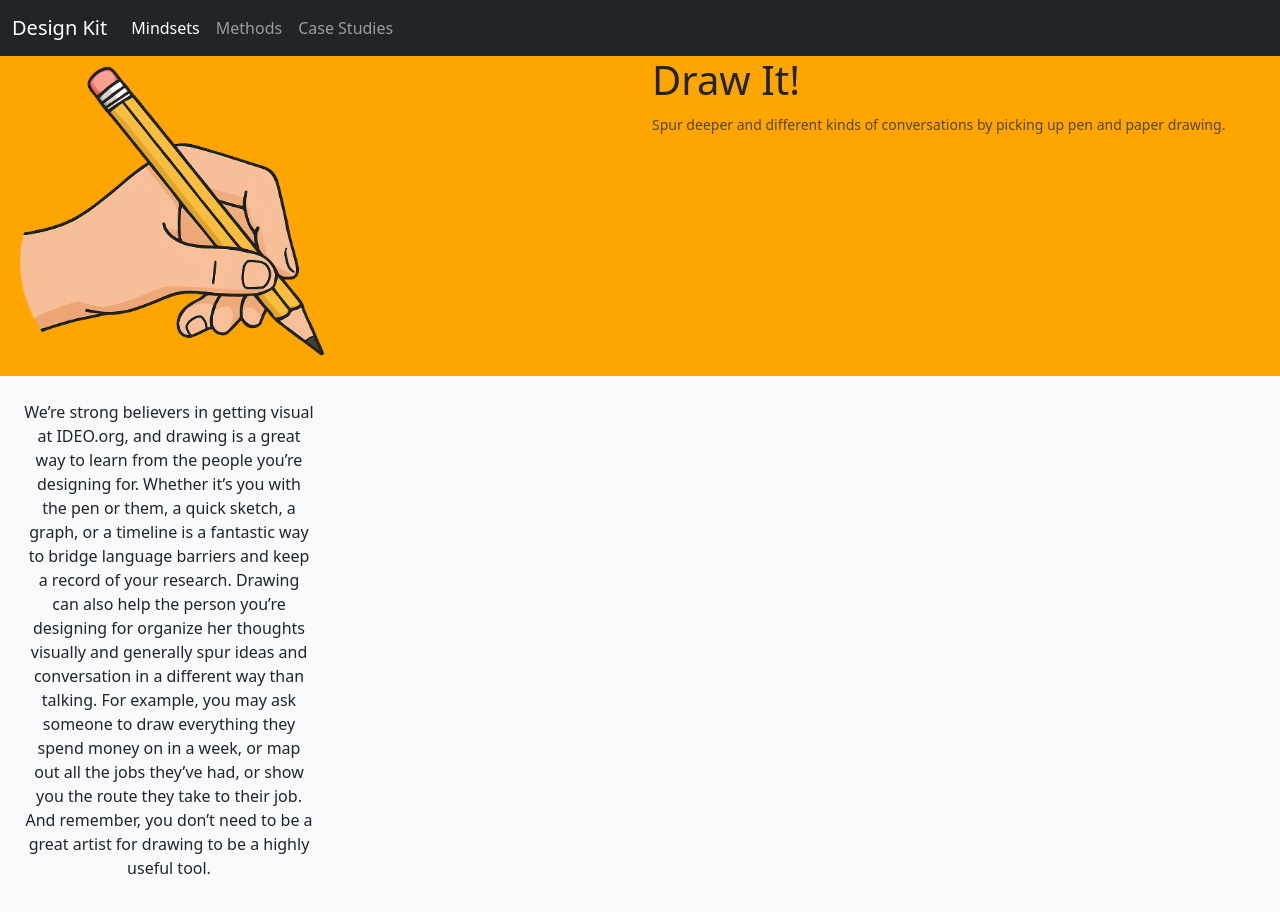
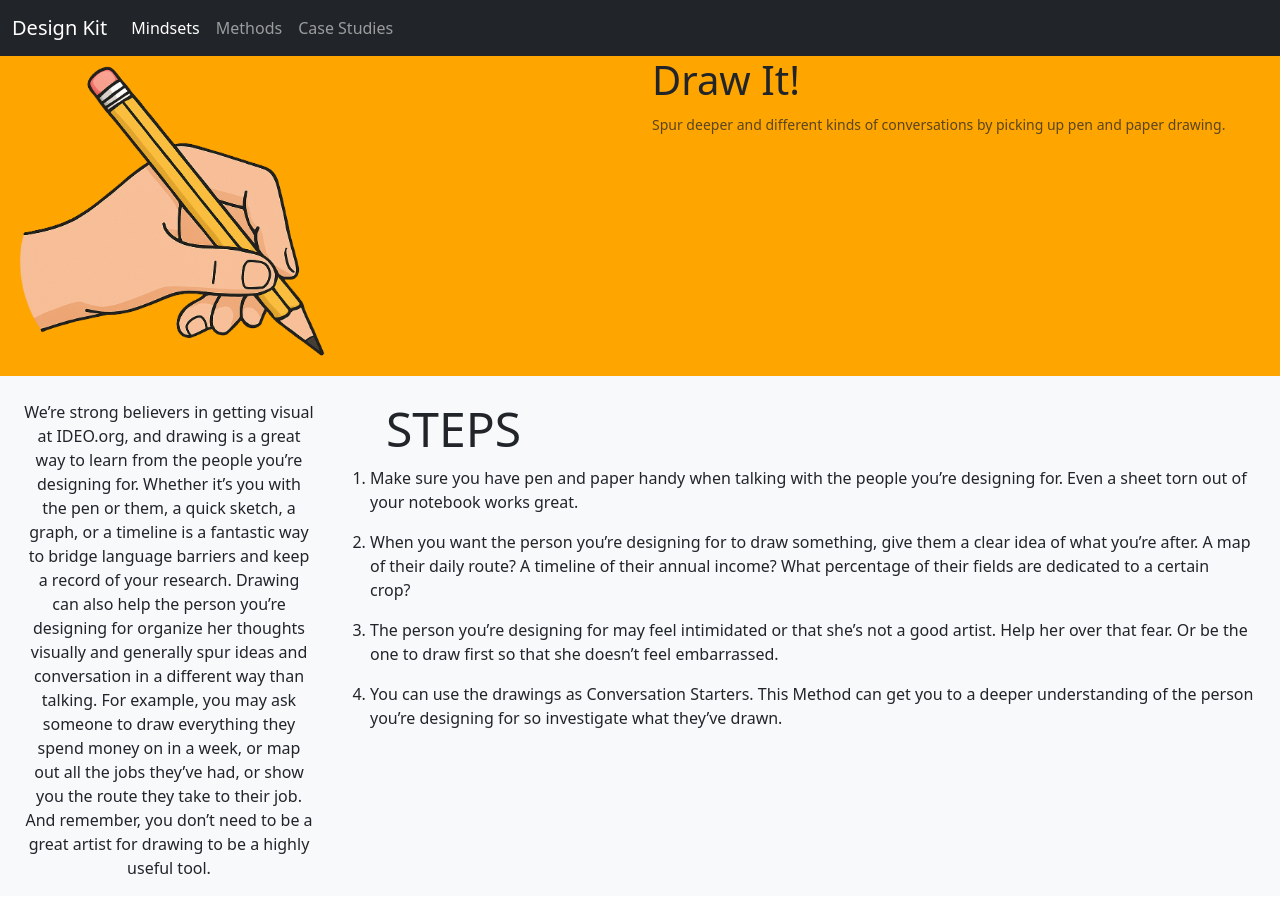
Before and after one commit to teedaa/cs50b-week3, a plain HTML site: page index.html in a window 1280 px wide. Drawn offline with nearby package versions, Linux system fonts and the light colour scheme.

Commit message:
start adding steps

```diff
--- a/index.html
+++ b/index.html
@@ -36,17 +36,19 @@
         </div>
     </header>
     <!-- content -->
-    <aside class="container-fluid bg-light">
+    <section class="container-fluid bg-light">
         <div class="row my-4">
-            <div class="col-md-3 text-center">
+            <div class="col-md-3 col-6 text-center">
                 <p>We’re strong believers in getting visual at IDEO.org, and drawing is a great way to learn from the people you’re designing for. Whether it’s you with the pen or them, a quick sketch, a graph, or a timeline is a fantastic way to bridge language barriers and keep a record of your research. Drawing can also help the person you’re designing for organize her thoughts visually and generally spur ideas and conversation in a different way than talking. For example, you may ask someone to draw everything they spend money on in a week, or map out all the jobs they’ve had, or show you the route they take to their job. And remember, you don’t need to be a great artist for drawing to be a highly useful tool.</p>
             </div>
-        </div>
-    </aside>
-    <section class="container-fluid bg-light">
-        <div class="row my-4">
-            <div class="col-md-9">
-
+            <div class="col-md-9 col-6">
+                <h1 class="display-5 ms-5">STEPS</h1>
+               <ol>
+                <li class="mb-3">Make sure you have pen and paper handy when talking with the people you’re designing for. Even a sheet torn out of your notebook works great. </li>
+                <li class="mb-3">When you want the person you’re designing for to draw something, give them a clear idea of what you’re after. A map of their daily route? A timeline of their annual income? What percentage of their fields are dedicated to a certain crop? </li>
+                <li class="mb-3">The person you’re designing for may feel intimidated or that she’s not a good artist. Help her over that fear. Or be the one to draw first so that she doesn’t feel embarrassed. </li>
+                <li class="mb-3">You can use the drawings as Conversation Starters. This Method can get you to a deeper understanding of the person you’re designing for so investigate what they’ve drawn.</li>
+               </ol>
             </div>
         </div>
     </main>
```
